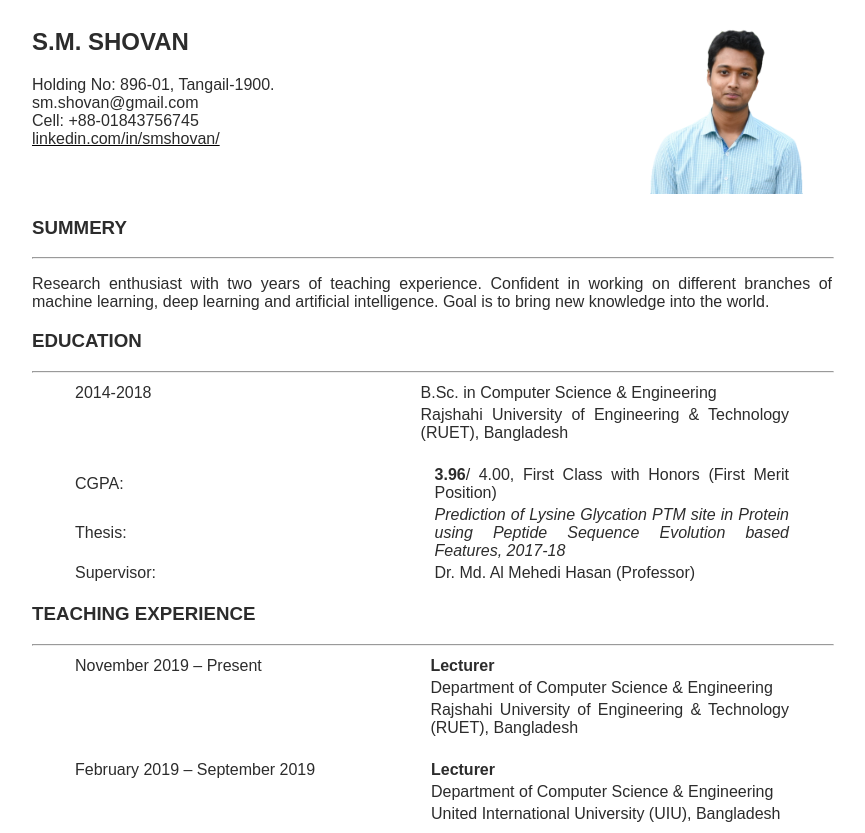
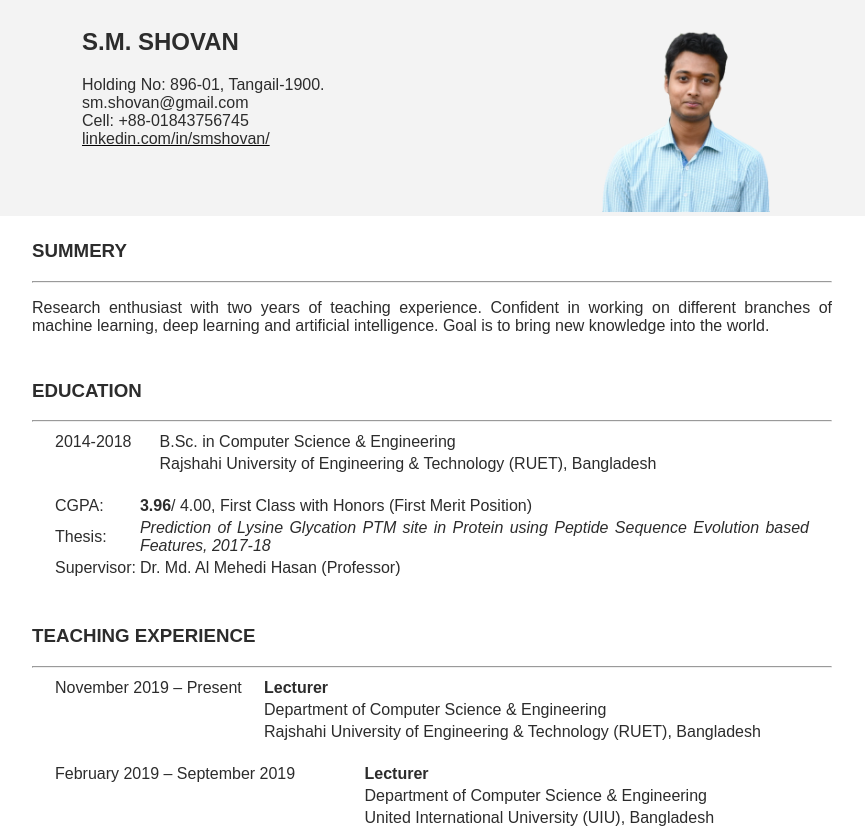
Before and after one commit to SMShovan/smshovan.github.io, a plain HTML site: page index.html in a window 1280 px wide. Shown: the top 833 px of the page, without its empty margins (208-1073 px from the left). Drawn offline with Linux system fonts and the light colour scheme.

Commit message:
White background added

```diff
--- a/index.html
+++ b/index.html
@@ -5,8 +5,14 @@
         <meta name="description" content="CV/Resume Website">
         <title>Shovan's Website</title>
         <link rel="stylesheet" href="main.css"/>
+
+
     </head>
     <body >
+
+
+
+
         <header>
             <div id = "header-left">
                 <dl>
@@ -21,8 +27,10 @@
                 </dl>
             </div>
             <div id = "header-right">
-                <img src="photo.png" alt="Picture" style="width:200px";>
+                <img src="photo.png" alt="Picture" style="width:220px";>
             </div>
+
+
 
         </header>
         <article>
--- a/main.css
+++ b/main.css
@@ -1,22 +1,35 @@
 * {
 
     font-family: Arial;
-    width: 800px;
     margin-left: auto;
     margin-right: auto;
     text-align: justify;
     text-decoration-color:black;
     color: #2c2c2c;
+
    }
 table {
-    width: 90%;
+    width: 95%;
+  }
+  header{
+    width: 800px;
+    align-content: center;
+  }
+section{
+
+    padding-left: 50px;
+    padding-right: 50px;
+    padding-bottom: 5px;
+    padding-top: 5px;
+    background-color: white;
+    width: 800px;
+  }
+
+  body {background-color: rgb(243, 243, 243);}
+
+  #header-left{
+    width: 500px;
+    float: left;
+    padding-left: 50px;
 
   }
-
-  #header-left{
-    width: 600px;
-    float: left
-  }
-  #header-right{
-    margin-left: 101px;
-  }
```
